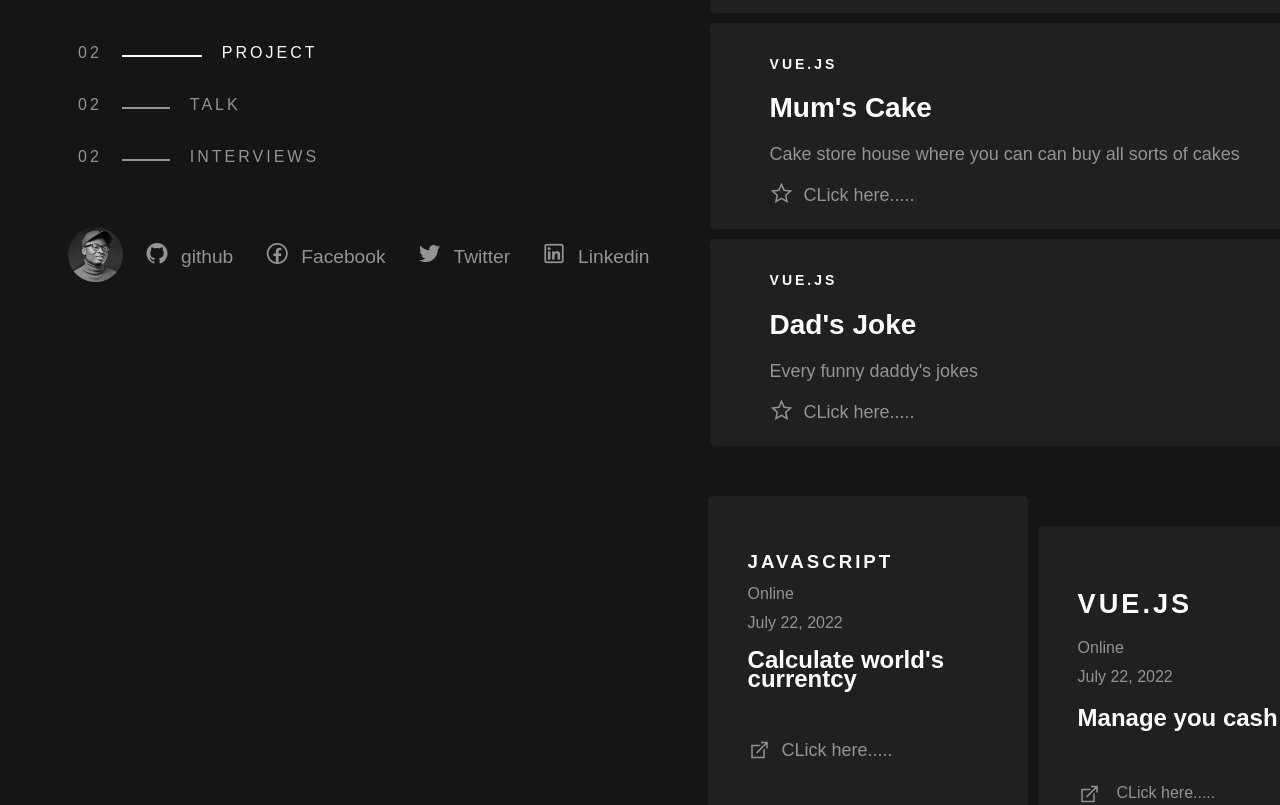
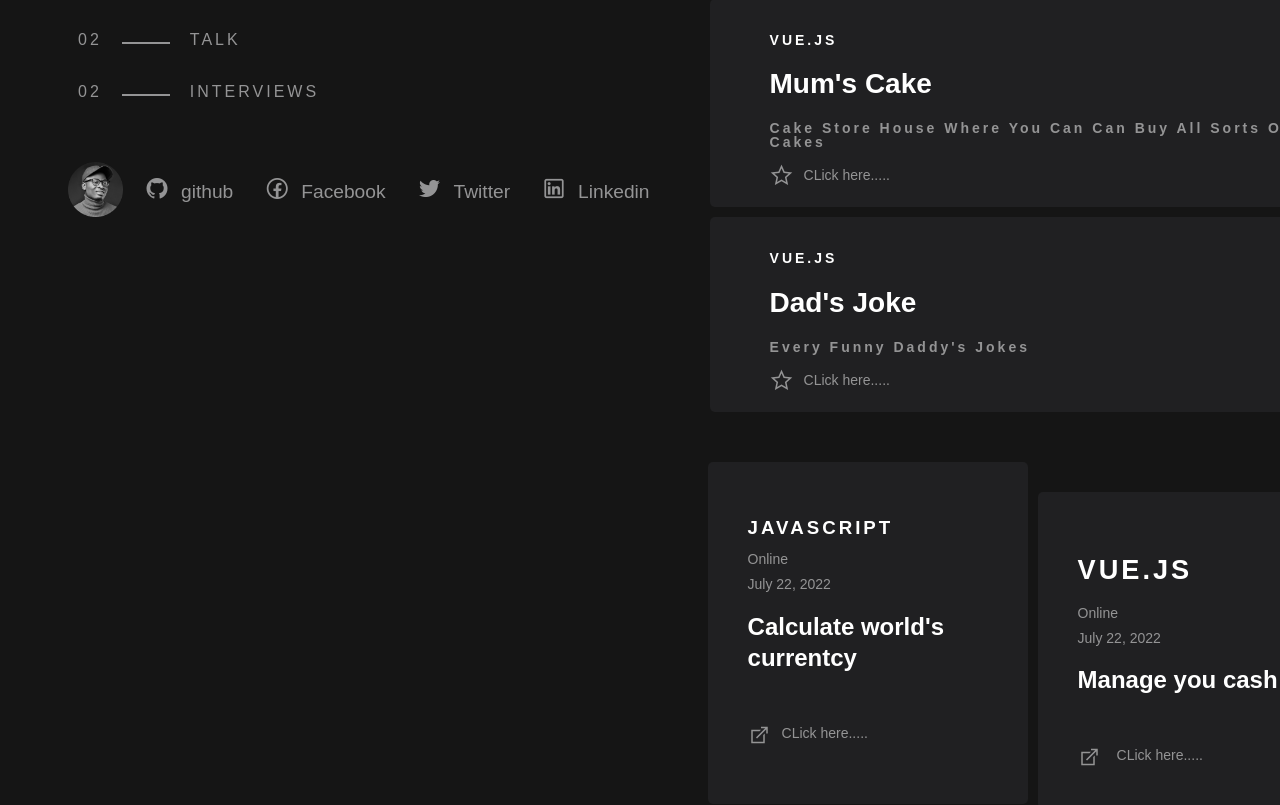
Before and after one commit to femigabriel/my-website, a Vue app: page / in a window 1280 px wide. Shown: the part 480-1285 px from the top of the page. Built offline with nearby package versions, Linux system fonts and the light colour scheme; a web font is replaced by a local one.

Commit message:
updated width of the projects

```diff
--- a/src/App.vue
+++ b/src/App.vue
@@ -5,6 +5,7 @@
   />
   <div class="app">
     <Profile class="profile" />
+
       <div class="projects">
         <Projects />
         <div class="project-flex">
@@ -61,7 +62,7 @@ body {
   margin-left: auto;
   margin-right: auto;
   padding-left: 60px;
-  padding-right: 60px;
+  padding-right: 80px;
   /* position: fixed; */
 }
 .profile {
--- a/src/components/Profile.vue
+++ b/src/components/Profile.vue
@@ -89,7 +89,7 @@ h2 {
   color: rgb(148, 148, 149);
   line-height: 1.9;
   width: 26em;
-  font-size: 1.3em;
+  font-size: 14px;
 }
 @media (max-width: 680px) {
   .profile {
--- a/src/components/ProjectFlex.vue
+++ b/src/components/ProjectFlex.vue
@@ -118,7 +118,6 @@ export default {
   /* width: 380px;
   height: 50vh; */
   width: 320px;
-
   background: rgb(32, 32, 34);
   padding-left: 20px;
   /* padding-right: 40px; */
@@ -145,13 +144,15 @@ export default {
 }
 .status p {
   color: rgb(148, 148, 149);
+  font-size: 14px;
 }
 .status h3 {
   letter-spacing: 3px;
 }
-.title {
-  /* padding-top: 30px;
-  font-size: var(--fs-500); */
+.title h2{
+  line-height: 1.3;
+  font-size: 24px;
+  /* color: red; */
 }
 .main {
   padding-top: 30px;
@@ -160,7 +161,7 @@ export default {
   margin: 5px 10px;
   text-decoration: none;
   color: rgb(148, 148, 149);
-  font-size: 18px;
+  font-size: 14px;
   padding-bottom: 20px;
 }
 .icon {
--- a/src/components/ProjectGrid.vue
+++ b/src/components/ProjectGrid.vue
@@ -134,14 +134,19 @@ export default {
 }
 .status p {
   color: rgb(148, 148, 149);
+  font-size: 14px;
 }
 .status h3 {
   letter-spacing: 3px;
   font-size: 1.7em;
 }
 .title {
-  width: 15em;
+  /* width: 15em; */
   line-height: 1.2;
+}
+.title h2 {
+  line-height: 1.3;
+  font-size: 24px;
 }
 .main {
   padding-top: 30px;
@@ -150,7 +155,7 @@ export default {
   margin: 5px 15px;
   text-decoration: none;
   color: rgb(148, 148, 149);
-  font-size: 1em;
+  font-size: 14px;
 }
 .icon {
 }
--- a/src/components/Projects.vue
+++ b/src/components/Projects.vue
@@ -2,9 +2,12 @@
   <div class="projects">
     <div class="content">
       <div class="project-box" v-for="project in projects" :key="project">
-        <h3>{{ project.framework }}</h3>
+        <p>{{ project.framework }}</p>
         <h2>{{ project.title }}</h2>
-        <p>{{ project.description }}</p>
+        <div class="description">
+          <p>{{ project.description }}</p>
+        </div>
+
         <div class="rating flex">
           <div class="icon"><i class="lar la-star"></i></div>
           <a target="_blank" :href="project.url">{{ project.video }}</a>
@@ -89,21 +92,21 @@ export default {
 .project-box h2 {
   font-size: 28px;
 }
-.project-box h3 {
+.project-box p {
   text-transform: capitalize;
   font-size: 14px;
   font-weight: 600;
   letter-spacing: 3px;
 }
-.project-box p {
-  font-size: 18px;
+.description p {
+  font-size: 14px;
   color: rgb(148, 148, 149);
 }
 .rating a {
   margin: 5px 10px;
   text-decoration: none;
   color: rgb(148, 148, 149);
-  font-size: 18px;
+  font-size: 14px;
 }
 .rating {
   /* margin: 20px 10px; */
@@ -124,11 +127,10 @@ export default {
     line-height: 0.5;
   }
   .content {
-  /* margin: 20px 30px; */
-}
-.project-box{
-
-}
+    /* margin: 20px 30px; */
+  }
+  .project-box {
+  }
   .rating a {
     font-size: 14px;
   }
```
